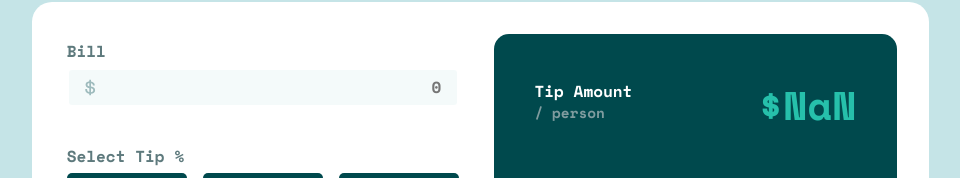
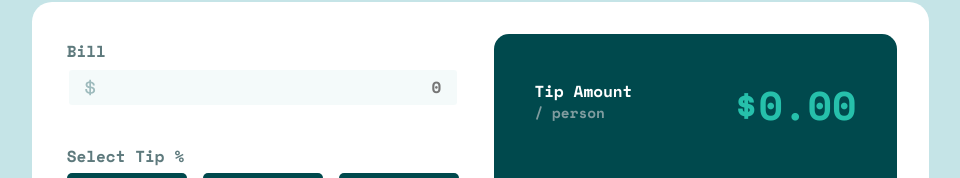
Before and after one commit to martinelias1312/tip-calculator-app-main-ts, a React (Create React App) app: page / in a window 1280 px wide. Shown: the part 243-421 px from the top of the page, without its empty margins (160-1120 px from the left). Built offline with nearby package versions, Linux system fonts and the light colour scheme.

Commit message:
tipsummary math

```diff
--- a/src/Components/TipCard/TipSummary/index.tsx
+++ b/src/Components/TipCard/TipSummary/index.tsx
@@ -13,6 +13,7 @@ const TipSummary = (props: Props) => {
   const { bill, tip, people } = props;
 
   let personTip = (bill * (tip / 100)) / people;
+  let personTotal = bill / people + personTip;
 
   return (
     <div className="tip-summary">
@@ -20,14 +21,25 @@ const TipSummary = (props: Props) => {
         <h2 className="tip-person-heading">
           Tip Amount<span>/ person</span>
         </h2>
-        <p className="tip-person-sum">${personTip.toFixed(2)}</p>
+        <p className="tip-person-sum">
+          $
+          {(isNaN(personTip) || personTip === Infinity ? 0 : personTip).toFixed(
+            2
+          )}
+        </p>
       </div>
 
       <div className="tip-total">
         <h2 className="tip-total-heading">
           Total<span>/ person</span>
         </h2>
-        <p className="tip-total-sum">$0.00</p>
+        <p className="tip-total-sum">
+          $
+          {(isNaN(personTotal) || personTotal === Infinity
+            ? 0
+            : personTotal
+          ).toFixed(2)}
+        </p>
       </div>
       <button className="btn-reset" disabled>
         RESET
```
